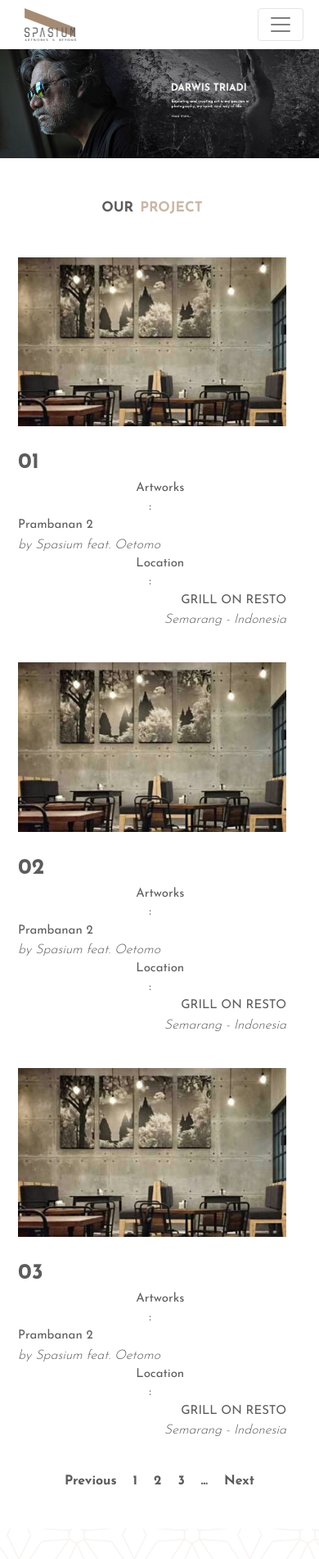
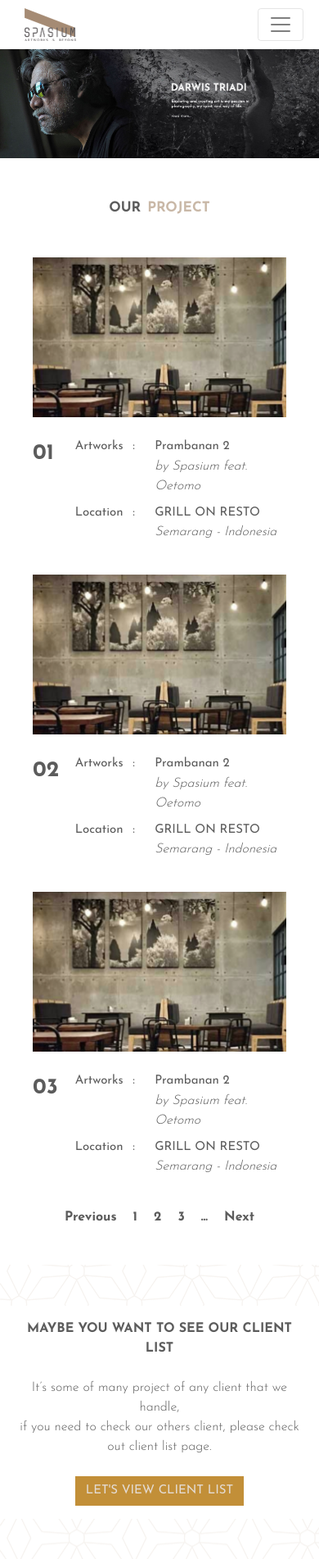
Before and after one commit to Merdeka-45/spasium, a PHP site: page /project.php in a window 390 px wide. Shown: the top 1902 px of the page at 82% size. Run offline with PHP 8.4, Linux system fonts and the light colour scheme.

Commit message:
update project responsive for mobile

```diff
--- a/about_us.php
+++ b/about_us.php
@@ -51,7 +51,7 @@
                 </div>
                 <div class="col-xl-6 right-side-milestone">
                     <div class="image-milestone pl-4 text-center">
-                        <img src="assets/images/about_us/milestone_image.png" alt="">
+                        <img src="assets/images/about_us/milestone_image.png" alt="" class="image-milestone">
                         <img src="assets/images/about_us/decoration.png" alt="" class="decor-milestone">
                     </div>
                     <ul class="list-milestone">
@@ -79,4 +79,7 @@
             </div>
         </div>
     </section>
+<script>
+     ScrollReveal().reveal('.image-milestone', { delay: 300 });
+</script>
 <?php include('footer.php');?>
--- a/assets/css/responsive.css
+++ b/assets/css/responsive.css
@@ -1,3 +1,8 @@
+@media (max-width: 425px) {
+    .content-project div .justify-content-center .col-xl-9 .list-project .row .custom-width-col .regular .ml-3{
+        margin-left: 7px !important;
+    }
+}
 @media (max-width: 575.98px) {
     .navbar-brand img{
         width: 50% !important;
@@ -111,6 +116,21 @@
     .milestone .container .row .right-side-milestone .image-milestone img:nth-child(1){
         margin-top: 30px;
     }
+    /* project page */
+    .content-project div .justify-content-center .col-xl-9 .list-project .row .project-location{
+        text-align: left;
+        margin-top: 10px;
+    }
+    .content-project div .justify-content-center .col-xl-9 .list-project .row .ml-auto{
+        margin-top: 10px;
+    }
+    .content-project div .justify-content-center .col-7{
+        padding-left: 20px;
+    }
+    .content-project div .justify-content-center .col-xl-9{
+        padding-left: 40px;
+    }
+    /* project page */
  }
 /* // Small devices (landscape phones, less than 768px) */
 @media (min-width: 576px) and (max-width: 767.98px) {
@@ -333,4 +353,7 @@
     .image-detail, .photo, .thumb-blog{
         float: left !important;
     }
+    .content-project div .justify-content-center .col-xl-9 .list-project .row .custom-width-col{
+        max-width: 12%;
+    }
  }
--- a/assets/css/style.css
+++ b/assets/css/style.css
@@ -520,14 +520,14 @@ body{
 .content-project div .justify-content-center .col-xl-9 .list-project img{
     margin-bottom: 25px;
 }
-.content-project div .justify-content-center .col-xl-9 .list-project .row .custom-width-col{
-    max-width: 12%;
-}
 .content-project div .justify-content-center .col-xl-9 .list-project .row div .bold{
     font-size: 20pt;
 }
 .content-project div .justify-content-center .col-xl-9 .list-project .row div p{
     margin-bottom: 0px;
+}
+.content-project div .justify-content-center .col-xl-9 .list-project .row .project-location{
+    text-align: right;
 }
 .pagination-spasium ul li{
     margin: 0px 10px 0px 10px;
--- a/project.php
+++ b/project.php
@@ -18,19 +18,19 @@
                     <div class="list-project">
                         <img class="w-100" src="assets/images/project.png" alt="">
                         <div class="row">
-                            <div class="col-md-3 text-left">
+                            <div class="col-md-3 text-left col-2">
                                 <p class="bold">01</p>
                             </div>
-                            <div class="col-md-2 custom-width-col">
+                            <div class="col-md-2 custom-width-col col-3">
                                 <p class="regular">Artworks <span class="ml-3">:</span> </p>
                             </div>
-                            <div class="col-md-3">
+                            <div class="col-md-3 col-7">
                                 <p class="regular">Prambanan 2</p><i>by Spasium feat. Oetomo</i>
                             </div>
-                            <div class="col-md-2 custom-width-col">
+                            <div class="col-md-2 custom-width-col col-3 ml-auto">
                                 <p class="regular">Location <span class="ml-3">:</span></p>
                             </div>
-                            <div class="col-md-3 text-right">
+                            <div class="col-md-3 col-7 project-location">
                                 <p class="regular">GRILL ON RESTO</p>
                                 <i>Semarang - Indonesia</i>
                             </div>
@@ -39,19 +39,19 @@
                     <div class="list-project">
                         <img class="w-100" src="assets/images/project.png" alt="">
                         <div class="row">
-                            <div class="col-md-3 text-left">
+                            <div class="col-md-3 text-left col-2">
                                 <p class="bold">02</p>
                             </div>
-                            <div class="col-md-2 custom-width-col">
+                            <div class="col-md-2 custom-width-col col-3">
                                 <p class="regular">Artworks <span class="ml-3">:</span> </p>
                             </div>
-                            <div class="col-md-3">
+                            <div class="col-md-3 col-7">
                                 <p class="regular">Prambanan 2</p><i>by Spasium feat. Oetomo</i>
                             </div>
-                            <div class="col-md-2 custom-width-col">
+                            <div class="col-md-2 custom-width-col col-3 ml-auto">
                                 <p class="regular">Location <span class="ml-3">:</span></p>
                             </div>
-                            <div class="col-md-3 text-right">
+                            <div class="col-md-3 col-7 project-location">
                                 <p class="regular">GRILL ON RESTO</p>
                                 <i>Semarang - Indonesia</i>
                             </div>
@@ -60,19 +60,19 @@
                     <div class="list-project">
                         <img class="w-100" src="assets/images/project.png" alt="">
                         <div class="row">
-                            <div class="col-md-3 text-left">
+                            <div class="col-md-3 text-left col-2">
                                 <p class="bold">03</p>
                             </div>
-                            <div class="col-md-2 custom-width-col">
+                            <div class="col-md-2 custom-width-col col-3">
                                 <p class="regular">Artworks <span class="ml-3">:</span> </p>
                             </div>
-                            <div class="col-md-3">
+                            <div class="col-md-3 col-7">
                                 <p class="regular">Prambanan 2</p><i>by Spasium feat. Oetomo</i>
                             </div>
-                            <div class="col-md-2 custom-width-col">
+                            <div class="col-md-2 custom-width-col col-3 ml-auto">
                                 <p class="regular">Location <span class="ml-3">:</span></p>
                             </div>
-                            <div class="col-md-3 text-right">
+                            <div class="col-md-3 col-7 project-location">
                                 <p class="regular">GRILL ON RESTO</p>
                                 <i>Semarang - Indonesia</i>
                             </div>
```
